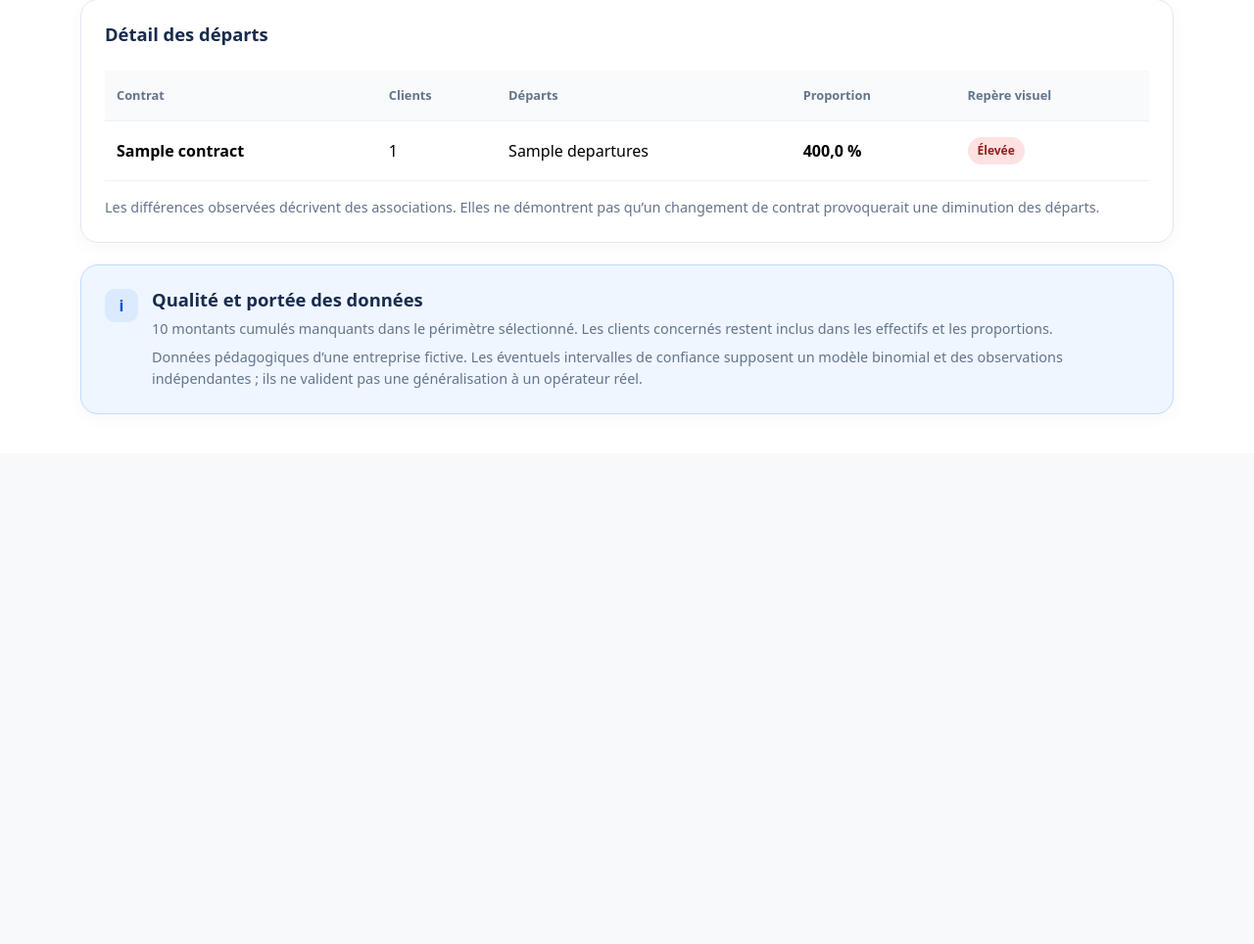
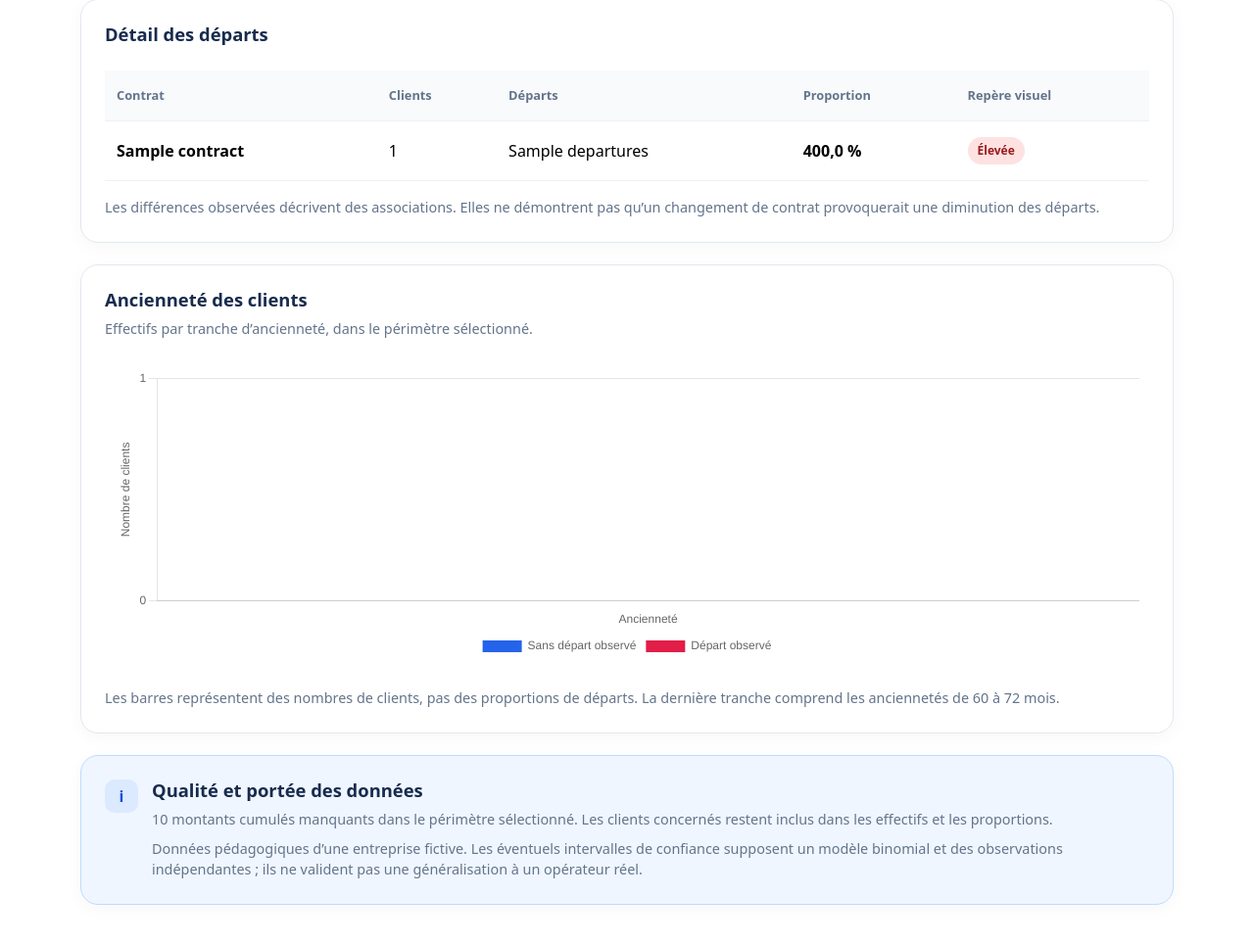
Before and after one commit to donjoe81/projet_fin_session, a Flask app: template app/templates/index.html in a window 1280 px wide. Shown: the part 1267-2231 px from the top of the page at 98% size. Before the commit the page ends 1690 px from the top, so only its background shows below. Run offline with Flask 3, Linux system fonts and the light colour scheme; the template is opened without the code that fills it: most values are stand-ins (such as "Sample title", 1, 10 or a date in 2020); some libraries are stand-ins or nearby versions.

Commit message:
Ajoute la répartition des anciennetés au dashboard

```diff
--- a/app/templates/index.html
+++ b/app/templates/index.html
@@ -449,6 +449,29 @@
         </p>
     </section>
 
+    <section class="panel">
+    <h2>Ancienneté des clients</h2>
+
+    <p class="muted">
+        Effectifs par tranche d’ancienneté, dans le périmètre sélectionné.
+    </p>
+
+    <div class="chart-container">
+        <canvas
+            id="tenureChart"
+            role="img"
+            aria-label="Effectifs des clients partis et sans départ observé,
+                        par tranche d’ancienneté.">
+        </canvas>
+    </div>
+
+    <p class="muted mt-3 mb-0">
+        Les barres représentent des nombres de clients,
+        pas des proportions de départs. La dernière tranche
+        comprend les anciennetés de 60 à 72 mois.
+    </p>
+</section>
+
     <!-- Qualité -->
     <section class="panel quality">
         <div class="quality-icon" aria-hidden="true">i</div>
@@ -579,5 +602,70 @@
         }
     });
 </script>
+<script id="tenure-data" type="application/json">
+    {{ tenure_distribution | tojson }}
+</script>
+
+<script>
+    const tenureData = JSON.parse(
+        document.getElementById("tenure-data").textContent
+    );
+
+    new Chart(document.getElementById("tenureChart"), {
+        type: "bar",
+
+        data: {
+            labels: tenureData.map(row => row.label),
+
+            datasets: [
+                {
+                    label: "Sans départ observé",
+                    data: tenureData.map(row => row.remaining),
+                    backgroundColor: "#2563eb",
+                    borderRadius: 4
+                },
+                {
+                    label: "Départ observé",
+                    data: tenureData.map(row => row.departures),
+                    backgroundColor: "#e11d48",
+                    borderRadius: 4
+                }
+            ]
+        },
+
+        options: {
+            responsive: true,
+            maintainAspectRatio: false,
+
+            scales: {
+                x: {
+                    grid: {
+                        display: false
+                    },
+                    title: {
+                        display: true,
+                        text: "Ancienneté"
+                    }
+                },
+                y: {
+                    beginAtZero: true,
+                    title: {
+                        display: true,
+                        text: "Nombre de clients"
+                    },
+                    ticks: {
+                        precision: 0
+                    }
+                }
+            },
+
+            plugins: {
+                legend: {
+                    position: "bottom"
+                }
+            }
+        }
+    });
+</script>
 
 {% endblock %}
```
Also changed, not shown: app/routes/route.py (+8 -0 lines), app/services/dashboard_service.py (+27 -0 lines).
